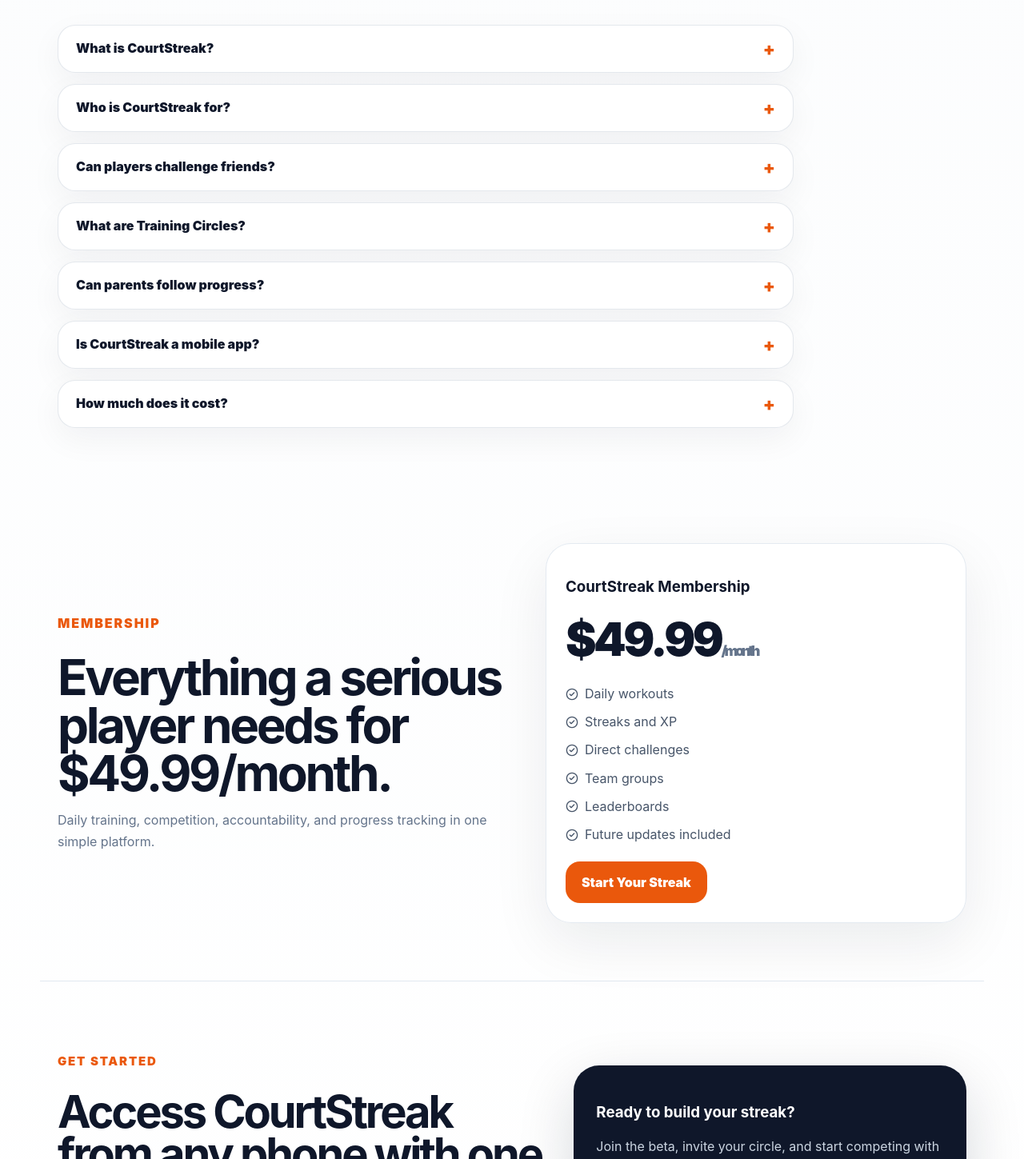
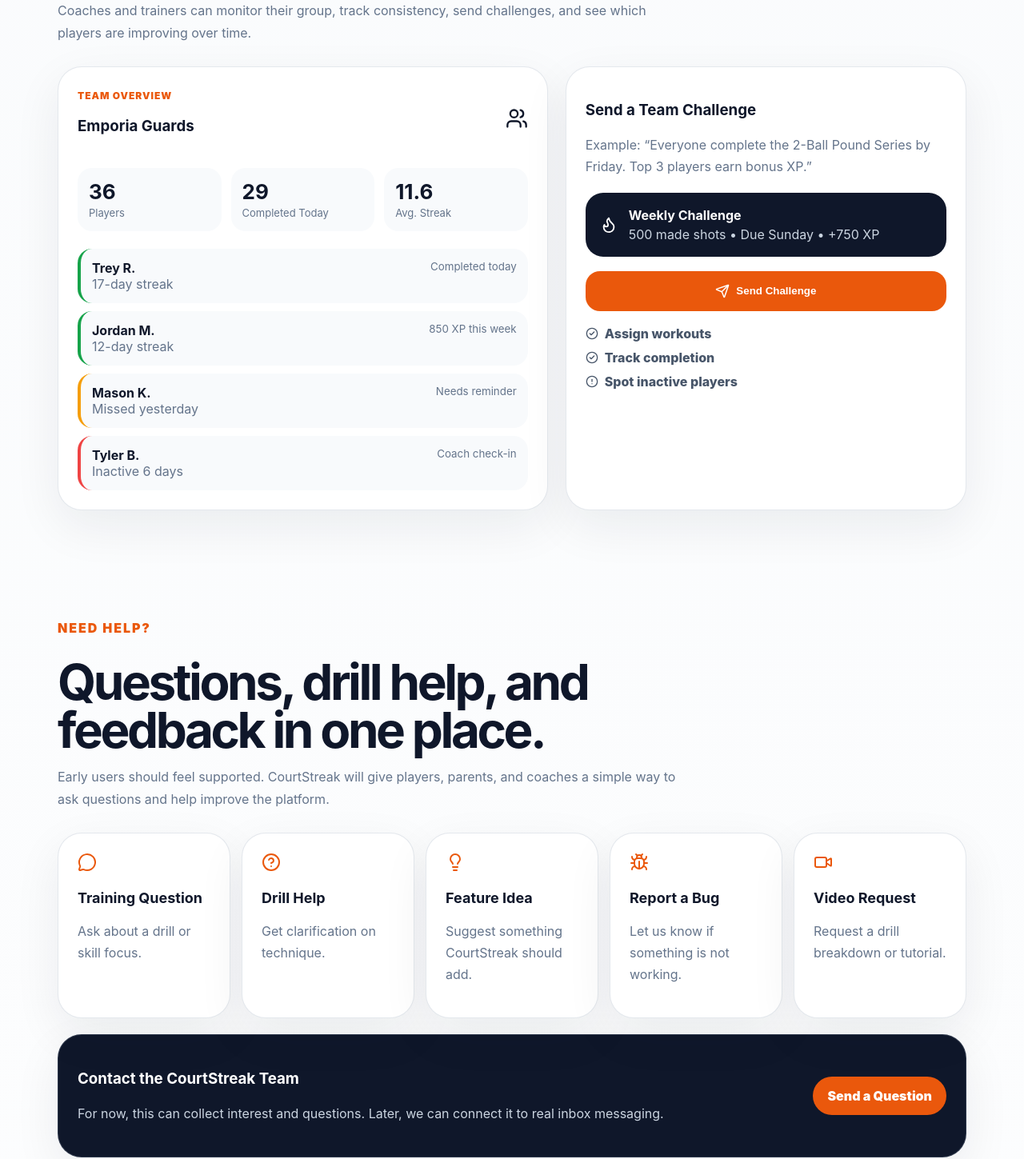
Before and after one commit to ShoreCan/courtstreak-site, a React (Vite) app: page / in a window 1280 px wide. Shown: the part 6061-7510 px from the top of the page at 80% size. Built offline with nearby package versions, Linux system fonts and the light colour scheme.

Commit message:
Add coach dashboard and support contact preview

```diff
--- /dev/null
+++ b/src/components/CoachDashboard.jsx
@@ -0,0 +1,78 @@
+import React from 'react';
+import { CheckCircle2, AlertCircle, Flame, Send, Users } from 'lucide-react';
+
+const players = [
+  ['Trey R.', '17-day streak', 'Completed today', 'good'],
+  ['Jordan M.', '12-day streak', '850 XP this week', 'good'],
+  ['Mason K.', 'Missed yesterday', 'Needs reminder', 'warning'],
+  ['Tyler B.', 'Inactive 6 days', 'Coach check-in', 'danger'],
+];
+
+export default function CoachDashboard() {
+  return (
+    <section id="coach-dashboard" className="section coach-section">
+      <div className="section-heading">
+        <p className="eyebrow">Coach Dashboard</p>
+        <h2>Know who is putting in the work.</h2>
+        <p>
+          Coaches and trainers can monitor their group, track consistency, send
+          challenges, and see which players are improving over time.
+        </p>
+      </div>
+
+      <div className="coach-grid">
+        <div className="coach-card">
+          <div className="coach-top">
+            <div>
+              <span>Team Overview</span>
+              <h3>Emporia Guards</h3>
+            </div>
+            <Users size={28} />
+          </div>
+
+          <div className="coach-stats">
+            <div><strong>36</strong><span>Players</span></div>
+            <div><strong>29</strong><span>Completed Today</span></div>
+            <div><strong>11.6</strong><span>Avg. Streak</span></div>
+          </div>
+
+          <div className="player-list">
+            {players.map(([name, streak, note, status]) => (
+              <div className={`player-row ${status}`} key={name}>
+                <div>
+                  <strong>{name}</strong>
+                  <span>{streak}</span>
+                </div>
+                <small>{note}</small>
+              </div>
+            ))}
+          </div>
+        </div>
+
+        <div className="coach-actions">
+          <h3>Send a Team Challenge</h3>
+          <p>
+            Example: “Everyone complete the 2-Ball Pound Series by Friday.
+            Top 3 players earn bonus XP.”
+          </p>
+
+          <div className="challenge-preview-card">
+            <Flame size={22} />
+            <div>
+              <strong>Weekly Challenge</strong>
+              <span>500 made shots • Due Sunday • +750 XP</span>
+            </div>
+          </div>
+
+          <button type="button"><Send size={18} /> Send Challenge</button>
+
+          <div className="coach-points">
+            <span><CheckCircle2 size={16} /> Assign workouts</span>
+            <span><CheckCircle2 size={16} /> Track completion</span>
+            <span><AlertCircle size={16} /> Spot inactive players</span>
+          </div>
+        </div>
+      </div>
+    </section>
+  );
+}
--- /dev/null
+++ b/src/components/ContactSupport.jsx
@@ -0,0 +1,43 @@
+import React from 'react';
+import { MessageCircle, Lightbulb, Bug, Video, HelpCircle } from 'lucide-react';
+
+const options = [
+  ['Training Question', 'Ask about a drill or skill focus.', MessageCircle],
+  ['Drill Help', 'Get clarification on technique.', HelpCircle],
+  ['Feature Idea', 'Suggest something CourtStreak should add.', Lightbulb],
+  ['Report a Bug', 'Let us know if something is not working.', Bug],
+  ['Video Request', 'Request a drill breakdown or tutorial.', Video],
+];
+
+export default function ContactSupport() {
+  return (
+    <section id="contact" className="section contact-section">
+      <div className="section-heading">
+        <p className="eyebrow">Need Help?</p>
+        <h2>Questions, drill help, and feedback in one place.</h2>
+        <p>
+          Early users should feel supported. CourtStreak will give players,
+          parents, and coaches a simple way to ask questions and help improve the platform.
+        </p>
+      </div>
+
+      <div className="contact-grid">
+        {options.map(([title, copy, Icon]) => (
+          <article className="contact-card" key={title}>
+            <Icon size={24} />
+            <h3>{title}</h3>
+            <p>{copy}</p>
+          </article>
+        ))}
+      </div>
+
+      <div className="contact-box">
+        <div>
+          <h3>Contact the CourtStreak Team</h3>
+          <p>For now, this can collect interest and questions. Later, we can connect it to real inbox messaging.</p>
+        </div>
+        <a href="#join">Send a Question</a>
+      </div>
+    </section>
+  );
+}
--- a/src/components/Navbar.jsx
+++ b/src/components/Navbar.jsx
@@ -2,8 +2,8 @@
 
 const menus = [
   { title: 'Membership', links: [['Pricing', '#pricing'], ['What’s Included', '#pricing'], ['Join Beta', '#join'], ['FAQ', '#faq']] },
-  { title: 'For Groups', links: [['Players', '#parents'], ['Parents', '#parents'], ['Coaches', '#challenge'], ['AAU Teams', '#challenge'], ['Training Circles', '#challenge']] },
-  { title: 'Support', links: [['FAQ', '#faq'], ['Reviews', '#reviews'], ['Contact', '#join']] },
+  { title: 'For Groups', links: [['Players', '#parents'], ['Parents', '#parents'], ['Coaches', '#coach-dashboard'], ['AAU Teams', '#challenge'], ['Training Circles', '#challenge']] },
+  { title: 'Support', links: [['FAQ', '#faq'], ['Reviews', '#reviews'], ['Contact', '#contact']] },
   { title: 'Company', links: [['Mission', '#mission'], ['Testimonials', '#reviews'], ['Founder Story', '#parents']] },
   { title: 'Training', links: [['Daily Workouts', '#top'], ['Challenges', '#challenge'], ['Leaderboards', '#challenge'], ['XP & Badges', '#top']] },
 ];
--- a/src/pages/Home.jsx
+++ b/src/pages/Home.jsx
@@ -7,6 +7,8 @@
 import Mission from '../components/Mission.jsx';
 import Testimonials from '../components/Testimonials.jsx';
 import FAQ from '../components/FAQ.jsx';
+import CoachDashboard from '../components/CoachDashboard.jsx';
+import ContactSupport from '../components/ContactSupport.jsx';
 import Pricing from '../components/Pricing.jsx';
 import DownloadCTA from '../components/DownloadCTA.jsx';
 import Footer from '../components/Footer.jsx';
@@ -49,6 +51,8 @@
       <Mission />
       <ParentTrust />
       <Testimonials />
+      <CoachDashboard />
+      <ContactSupport />
       <FAQ />
       <Pricing />
       <DownloadCTA />
--- a/src/styles.css
+++ b/src/styles.css
@@ -1564,3 +1564,191 @@
 .court-phone {
   transform: scale(1.04);
 }
+
+.coach-section {
+  border-top: 1px solid rgba(226, 232, 240, 0.9);
+}
+
+.coach-grid {
+  display: grid;
+  grid-template-columns: 1.1fr .9fr;
+  gap: 22px;
+}
+
+.coach-card,
+.coach-actions,
+.contact-card,
+.contact-box {
+  background: white;
+  border: 1px solid rgba(148, 163, 184, 0.25);
+  border-radius: 30px;
+  padding: 24px;
+  box-shadow: 0 20px 60px rgba(15, 23, 42, 0.07);
+}
+
+.coach-top {
+  display: flex;
+  justify-content: space-between;
+  align-items: center;
+}
+
+.coach-top span {
+  color: #ea580c;
+  font-weight: 900;
+  text-transform: uppercase;
+  font-size: 12px;
+  letter-spacing: .08em;
+}
+
+.coach-stats {
+  display: grid;
+  grid-template-columns: repeat(3, 1fr);
+  gap: 12px;
+  margin: 22px 0;
+}
+
+.coach-stats div {
+  background: #f8fafc;
+  border-radius: 18px;
+  padding: 14px;
+}
+
+.coach-stats strong {
+  display: block;
+  font-size: 26px;
+  color: #0f172a;
+}
+
+.coach-stats span {
+  color: #64748b;
+  font-size: 13px;
+}
+
+.player-list {
+  display: grid;
+  gap: 10px;
+}
+
+.player-row {
+  display: flex;
+  justify-content: space-between;
+  gap: 14px;
+  padding: 14px;
+  border-radius: 18px;
+  background: #f8fafc;
+}
+
+.player-row strong,
+.player-row span {
+  display: block;
+}
+
+.player-row span,
+.player-row small {
+  color: #64748b;
+}
+
+.player-row.good {
+  border-left: 4px solid #16a34a;
+}
+
+.player-row.warning {
+  border-left: 4px solid #f59e0b;
+}
+
+.player-row.danger {
+  border-left: 4px solid #ef4444;
+}
+
+.challenge-preview-card {
+  margin: 18px 0;
+  display: flex;
+  gap: 14px;
+  align-items: center;
+  background: #0f172a;
+  color: white;
+  border-radius: 22px;
+  padding: 18px;
+}
+
+.challenge-preview-card span {
+  display: block;
+  color: #cbd5e1;
+  margin-top: 4px;
+}
+
+.coach-actions button {
+  width: 100%;
+  justify-content: center;
+}
+
+.coach-points {
+  margin-top: 18px;
+  display: grid;
+  gap: 10px;
+  color: #475569;
+  font-weight: 800;
+}
+
+.coach-points span {
+  display: flex;
+  align-items: center;
+  gap: 8px;
+}
+
+.contact-section {
+  padding-top: 46px;
+}
+
+.contact-grid {
+  display: grid;
+  grid-template-columns: repeat(5, 1fr);
+  gap: 14px;
+}
+
+.contact-card svg {
+  color: #ea580c;
+}
+
+.contact-card h3 {
+  font-size: 18px;
+}
+
+.contact-box {
+  margin-top: 20px;
+  background: #0f172a;
+  color: white;
+  display: flex;
+  justify-content: space-between;
+  gap: 20px;
+  align-items: center;
+}
+
+.contact-box p {
+  color: #cbd5e1;
+}
+
+.contact-box a {
+  background: #ea580c;
+  color: white;
+  padding: 14px 18px;
+  border-radius: 999px;
+  font-weight: 900;
+  white-space: nowrap;
+}
+
+@media (max-width: 860px) {
+  .coach-grid,
+  .contact-grid {
+    grid-template-columns: 1fr;
+  }
+
+  .coach-stats {
+    grid-template-columns: 1fr;
+  }
+
+  .contact-box {
+    flex-direction: column;
+    align-items: flex-start;
+  }
+}
```
